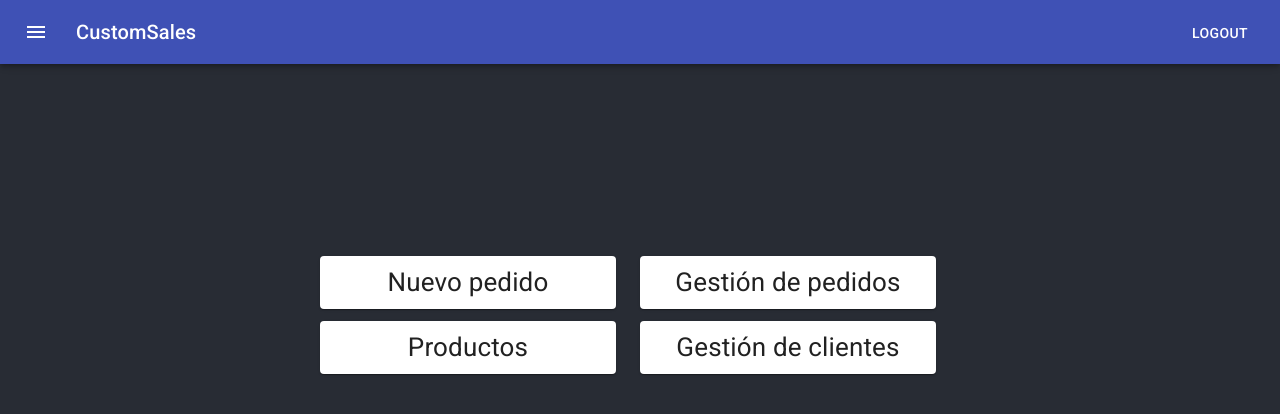
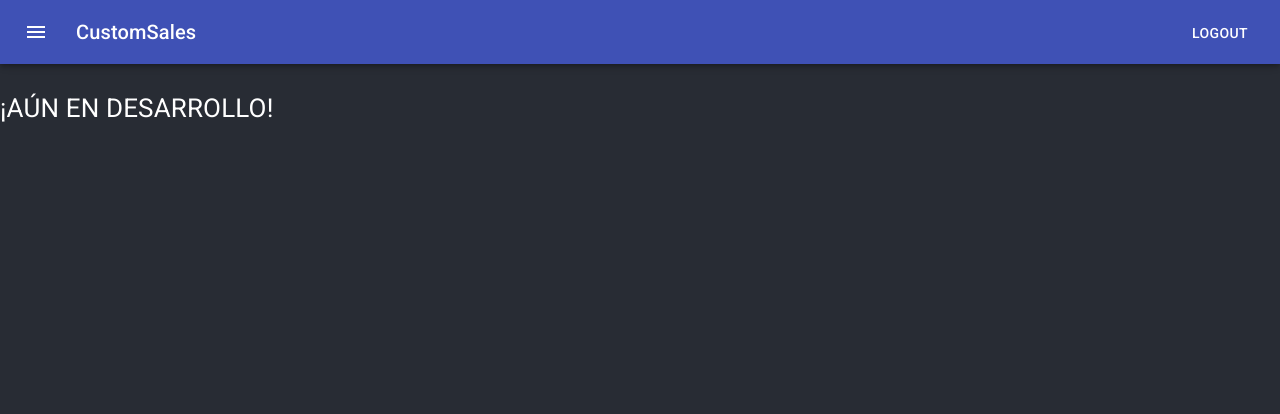
Before and after one commit to alexnro/CustomSales-Client, a React (Create React App) app: page /not-developed in a window 1280 px wide. Before the commit this address led to /. Shown: the top 414 px of the page. Built offline with nearby package versions, Linux system fonts and the light colour scheme.

Commit message:
feat: Add links to in dev pages to not dev pages

```diff
--- a/src/App.js
+++ b/src/App.js
@@ -4,6 +4,7 @@ import { Route, Switch, withRouter, Redirect } from 'react-router-dom';
 import AppBarComponent from './components/header/AppBarComponent';
 import HomePage from './containers/HomePage';
 import Products from './containers/Products';
+import InDevelopment from './containers/InDevelopment';
 
 class App extends Component {
 
@@ -13,6 +14,7 @@ class App extends Component {
             <Switch>
                 <Route path="/products" component={Products} />
                 <Route path="/new-order" component={Products} />
+                <Route path="/not-developed" component={InDevelopment} />
                 <Route path="/" exact component={HomePage} />
                 <Redirect to="/" />
             </Switch>
--- a/src/components/GridMenu/GridMenuComponent.js
+++ b/src/components/GridMenu/GridMenuComponent.js
@@ -16,7 +16,9 @@ export default function GridMenuComponent() {
                     </Link>
                 </Grid>
                 <Grid item xs={4}>
-                    <Paper className={classes.paper}>Gestión de pedidos</Paper>
+                    <Link className={classes.link} to="/not-developed">
+                        <Paper className={classes.paper}>Gestión de pedidos</Paper>
+                    </Link>
                 </Grid>
             </Grid>
             <Grid container item xs={12} spacing={3}>
@@ -26,7 +28,9 @@ export default function GridMenuComponent() {
                     </Link>
                 </Grid>
                 <Grid item xs={4}>
-                    <Paper className={classes.paper}>Gestión de clientes</Paper>
+                    <Link className={classes.link} to="/not-developed">
+                        <Paper className={classes.paper}>Gestión de clientes</Paper>
+                    </Link>
                 </Grid>
             </Grid>
         </div >
--- a/src/components/Header/AppBarComponent.js
+++ b/src/components/Header/AppBarComponent.js
@@ -75,20 +75,24 @@ export default function PersistentDrawerLeft() {
                             <ListItemText primary="Nuevo Pedido" />
                         </ListItem>
                     </Link>
+                    <Link className={classes.link} to="/not-developed">
                         <ListItem button>
                             {/* <ListItemIcon></ListItemIcon> */}
                             <ListItemText primary="Gestión de pedidos" />
                         </ListItem>
+                    </Link>
                     <Link className={classes.link} to="/products">
                         <ListItem button>
                             {/* <ListItemIcon></ListItemIcon> */}
                             <ListItemText primary="Productos" />
                         </ListItem>
                     </Link>
+                    <Link className={classes.link} to="/not-developed">
                         <ListItem button>
                             {/* <ListItemIcon></ListItemIcon> */}
                             <ListItemText primary="Gestión de clientes" />
                         </ListItem>
+                    </Link>
                 </List>
             </Drawer>
         </div>
--- /dev/null
+++ b/src/containers/InDevelopment.js
@@ -0,0 +1,25 @@
+import React from 'react';
+import { makeStyles } from '@material-ui/core';
+
+
+
+const useStyles = makeStyles((theme) => ({
+    dev: {
+        marginTop: "7%",
+        color: "white"
+    }
+}));
+
+const InDevelopment = () => {
+
+    const classes = useStyles();
+
+    return (
+        <div className={classes.dev}>
+            <p>¡AÚN EN DESARROLLO!</p>
+        </div>
+    )
+}
+
+
+export default InDevelopment;
```
Lines whose indentation alone changed are shown as unchanged.
